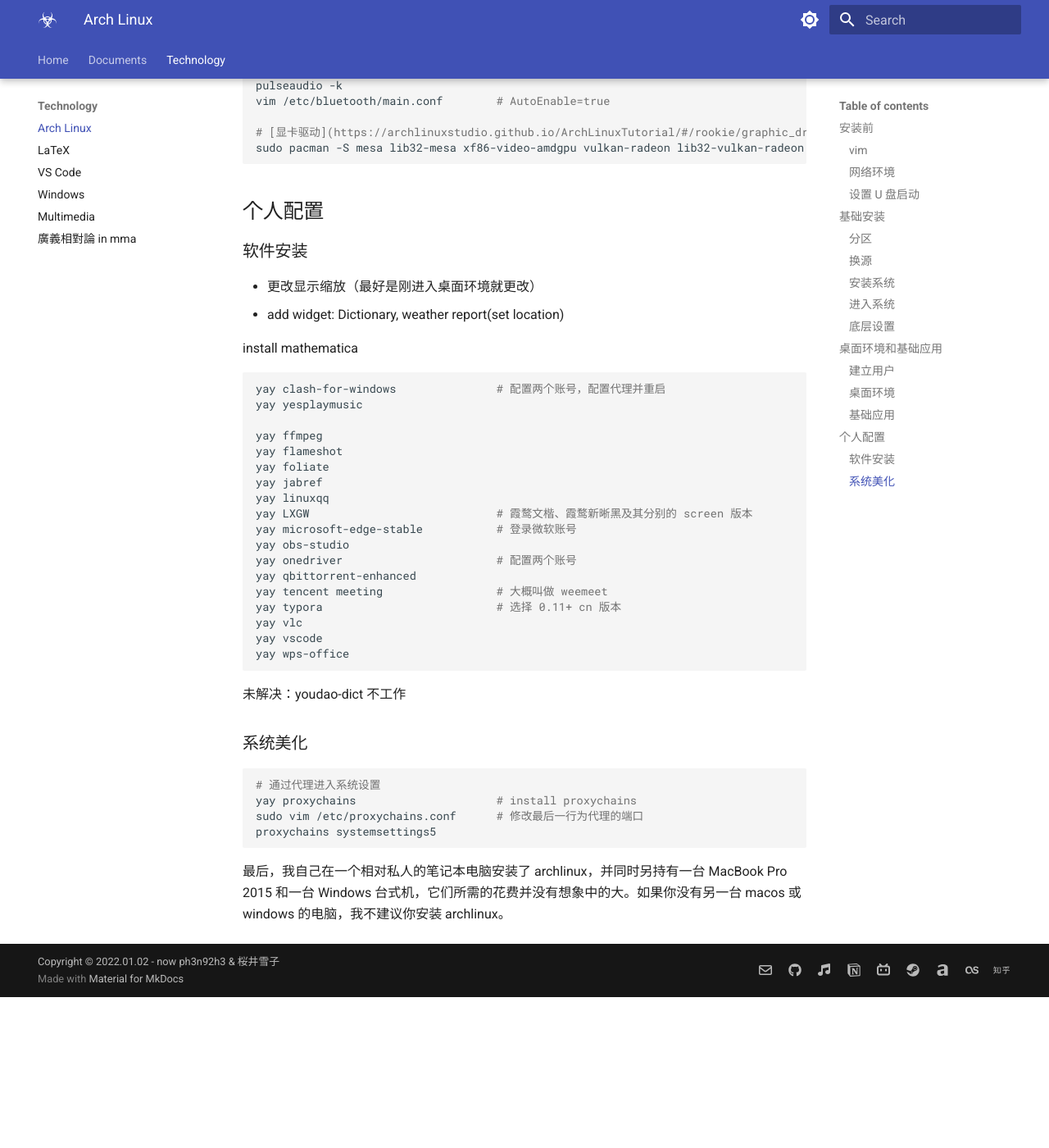
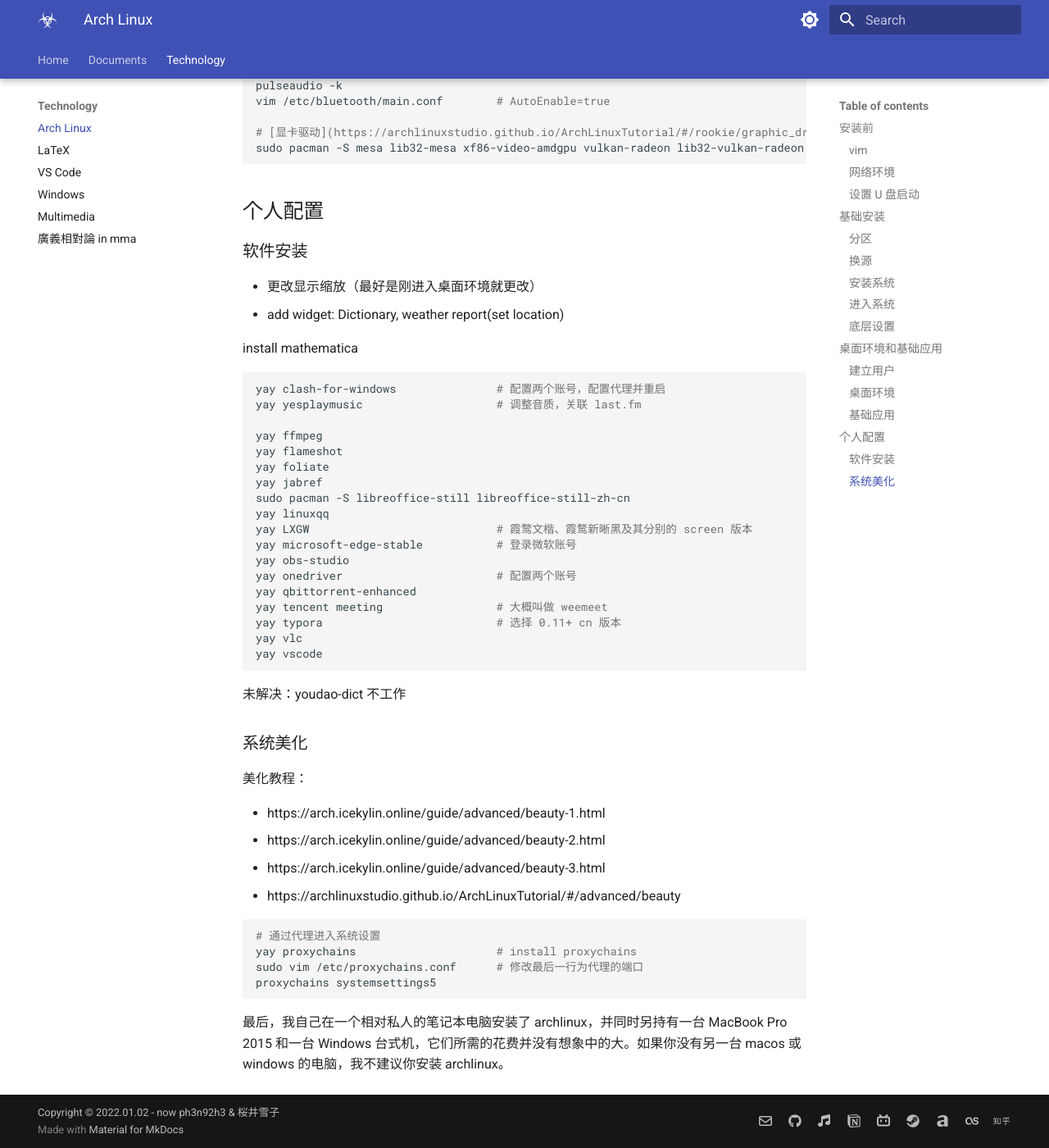
Before and after one commit to ph3n92h3/ph3n92h3.github.io, an MkDocs documentation site: the page built from docs/Technology/Arch Linux.md, in a window 1280 px wide and 1400 px high, scrolled down 4361 px. Shown: the whole window at 82% size. Built offline with MkDocs 1.6.1 and Material for MkDocs 9.7.7, drawn with Linux system fonts in a browser that asks for light colours; before the commit the page ends 5577 px from its top, so only the background shows below that.

Commit message:
Update Arch Linux.md

````diff
--- a/docs/Technology/Arch Linux.md
+++ b/docs/Technology/Arch Linux.md
@@ -241,12 +241,13 @@
 
 ```bash
 yay clash-for-windows               # 配置两个账号，配置代理并重启
-yay yesplaymusic
+yay yesplaymusic                    # 调整音质，关联 last.fm
 
 yay ffmpeg
 yay flameshot
 yay foliate
 yay jabref
+sudo pacman -S libreoffice-still libreoffice-still-zh-cn
 yay linuxqq
 yay LXGW                            # 霞鹜文楷、霞鹜新晰黑及其分别的 screen 版本
 yay microsoft-edge-stable           # 登录微软账号
@@ -257,12 +258,18 @@
 yay typora                          # 选择 0.11+ cn 版本
 yay vlc
 yay vscode
-yay wps-office
 ```
 
 未解决：youdao-dict 不工作
 
 ### 系统美化
+
+美化教程：
+
+- https://arch.icekylin.online/guide/advanced/beauty-1.html
+- https://arch.icekylin.online/guide/advanced/beauty-2.html
+- https://arch.icekylin.online/guide/advanced/beauty-3.html
+- https://archlinuxstudio.github.io/ArchLinuxTutorial/#/advanced/beauty
 
 ```bash
 # 通过代理进入系统设置
````
